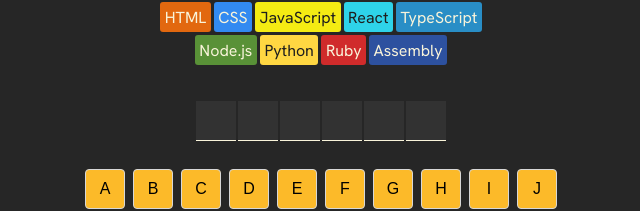
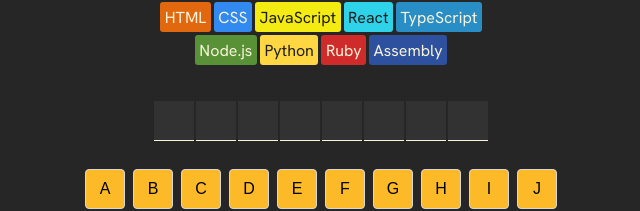
Before and after one commit to seenumedio/Assembly-Endgame, a React (Vite) app: page / in a window 1280 px wide. Shown: the part 272-483 px from the top of the page, without its empty margins (319-959 px from the left). Built offline with nearby package versions, Linux system fonts and the light colour scheme; a web font is replaced by a local one.

Commit message:
final changes

```diff
--- a/App.jsx
+++ b/App.jsx
@@ -23,7 +23,7 @@ export default function App() {
 
   // state values
   const [guessed, setGuessed] = React.useState([]);
-  const [currentWord, setCurrentWord] = React.useState('fucked');
+  const [currentWord, setCurrentWord] = React.useState(() => getWord());
 
   // derived values
   const wrongGuessCount = guessed.filter(letter => !currentWord.includes(letter)).length;
```
